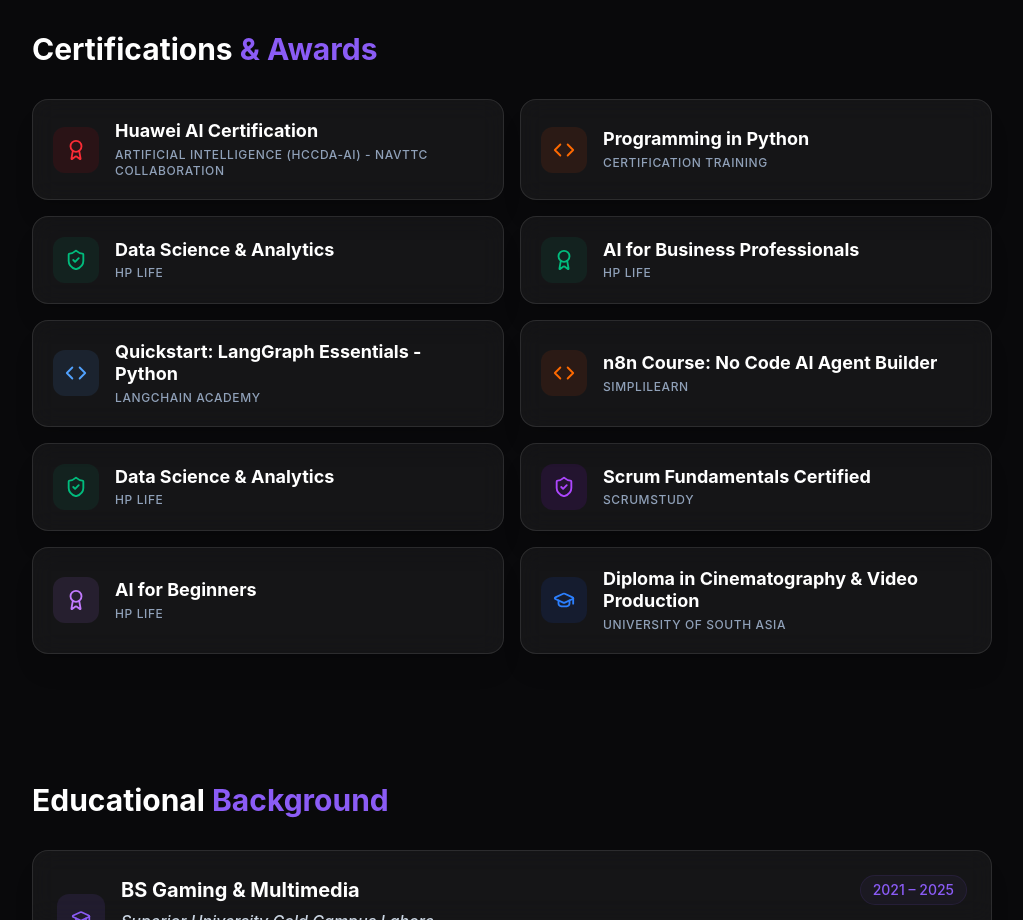
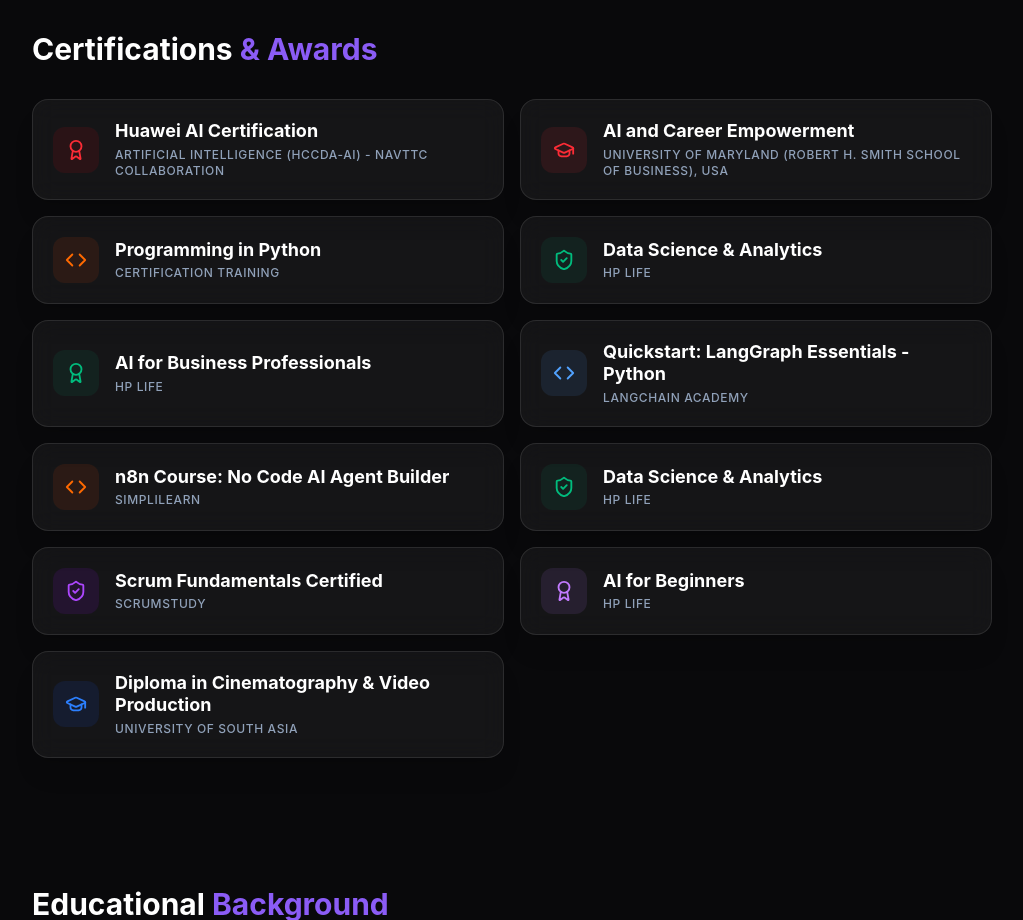
Before and after one commit to Umer-206/my-portfolio, a React (Vite) app: page / in a window 1280 px wide. Shown: the part 3460-4380 px from the top of the page, without its empty margins (128-1151 px from the left). Built offline with nearby package versions, Linux system fonts and the light colour scheme.

Commit message:
add new Certification and cv

```diff
--- a/src/components/Certifications.tsx
+++ b/src/components/Certifications.tsx
@@ -8,6 +8,13 @@
     icon: <Award size={22} />,
     color: "text-red-500",
     bg: "bg-red-600/10",
+  },
+  {
+    title: "AI and Career Empowerment",
+    org: "University of Maryland (Robert H. Smith School of Business), USA",
+    icon: <GraduationCap size={22} />,
+    color: "text-red-500",
+    bg: "bg-red-500/10",
   },
   {
     title: "Programming in Python",
```
Also changed, not shown: 1 other file (tests, documents, lock files or other folders).
